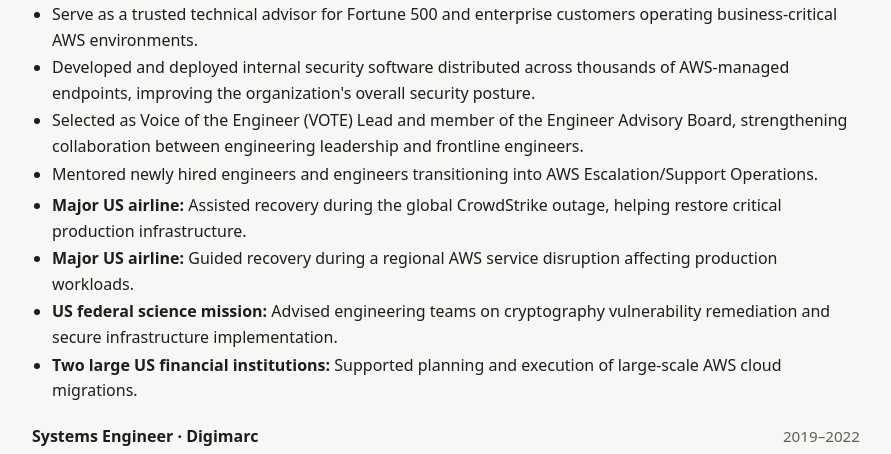
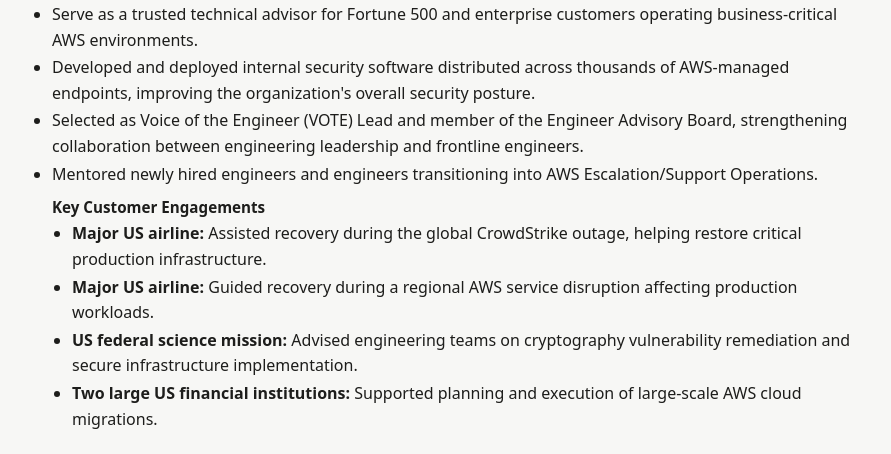
Before and after one commit to GGilchristAWS/cloud-portfolio, a FastAPI app: page /resume in a window 1280 px wide. Shown: the part 607-1061 px from the top of the page, without its empty margins (194-1085 px from the left). Run offline with FastAPI, Linux system fonts and the light colour scheme.

Commit message:
Resume: group customer engagements under an indented "Key Customer Engagements" heading (#36)
Co-authored-by: Claude Opus 5.5 <noreply@anthropic.com>

```diff
--- a/app/src/portfolio/templates/resume.html
+++ b/app/src/portfolio/templates/resume.html
@@ -10,7 +10,9 @@
     .job-head span { color: var(--muted); font-size: 0.95rem; }
     .job ul { margin: 6px 0 0; padding-left: 20px; }
     .job li { margin-bottom: 2px; }
-    .engagements { margin-top: 6px; }
+    .engagements { margin: 8px 0 0 20px; }
+    .engagements h4 { margin: 0; font-size: 0.95rem; font-weight: 600; }
+    .engagements ul { margin: 2px 0 0; }
     .engagements strong { font-weight: 600; }
     .skills { display: grid; grid-template-columns: max-content 1fr; gap: 4px 16px; margin: 0; }
     .skills dd { font-family: inherit; }
@@ -57,9 +59,12 @@
       {% for item in job.highlights %}<li>{{ item }}</li>{% endfor %}
     </ul>
     {% if job.engagements %}
-    <ul class="engagements">
-      {% for e in job.engagements %}<li><strong>{{ e.who }}:</strong> {{ e.what }}</li>{% endfor %}
-    </ul>
+    <div class="engagements">
+      <h4>Key Customer Engagements</h4>
+      <ul>
+        {% for e in job.engagements %}<li><strong>{{ e.who }}:</strong> {{ e.what }}</li>{% endfor %}
+      </ul>
+    </div>
     {% endif %}
   </section>
   {% endfor %}
```
